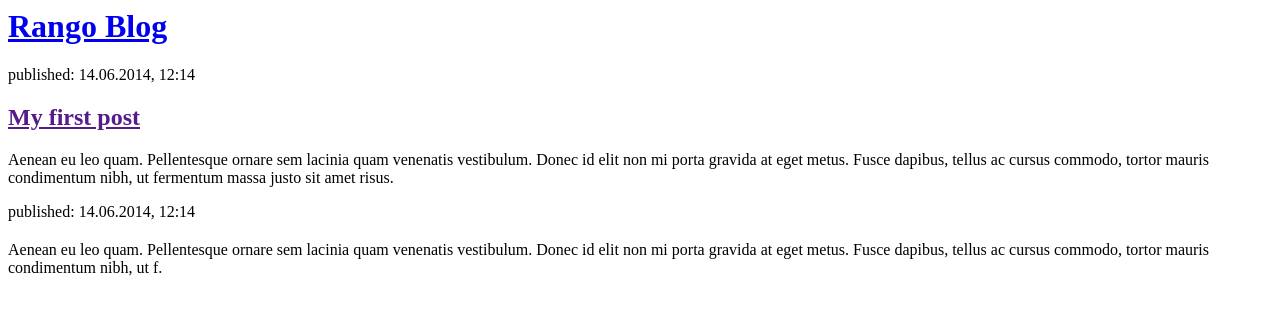
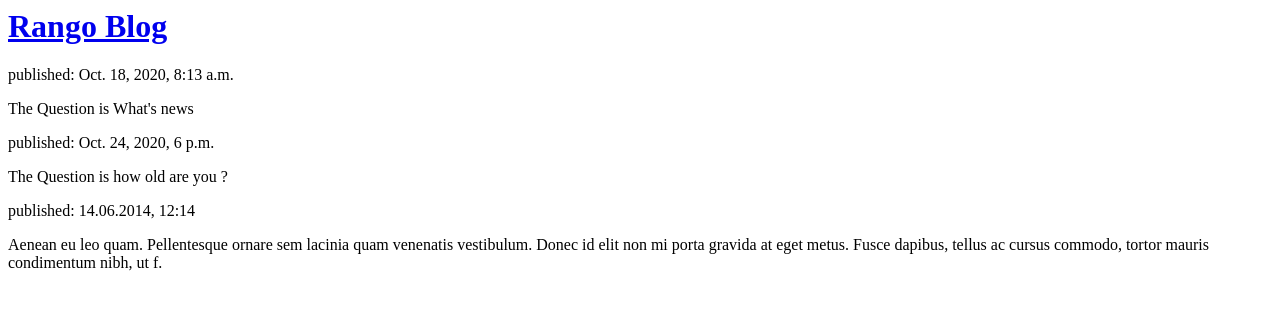
Before and after one commit to Vagif-sys/rango, a Django app: page / in a window 1280 px wide. Shown: the top 315 px of the page. Run offline with Django 3.2, Linux system fonts and the light colour scheme; data comes from the database, SQL or seed files in the repository.

Commit message:
Modified templates to display posts from database

```diff
--- a/rango_project/rango/templates/rango/home.html
+++ b/rango_project/rango/templates/rango/home.html
@@ -8,14 +8,14 @@
         </div>
 
         <div>
-            <p>published: 14.06.2014, 12:14</p>
-            <h2><a href="">My first post</a></h2>
-            <p>Aenean eu leo quam. Pellentesque ornare sem lacinia quam venenatis vestibulum. Donec id elit non mi porta gravida at eget metus. Fusce dapibus, tellus ac cursus commodo, tortor mauris condimentum nibh, ut fermentum massa justo sit amet risus.</p>
+            {%for post in posts %}
+            <p>published: {{post.pub_date}}</p>
+            <p>The Question  is {{post.question_text}}</p>
         </div>
-
+            {% endfor %}
         <div>
             <p>published: 14.06.2014, 12:14</p>
-            <h2><a href="">{{boldmessage}}</a></h2>
+
             <p>Aenean eu leo quam. Pellentesque ornare sem lacinia quam venenatis vestibulum. Donec id elit non mi porta gravida at eget metus. Fusce dapibus, tellus ac cursus commodo, tortor mauris condimentum nibh, ut f.</p>
         </div>
     </body>
--- a/rango_project/rango/views.py
+++ b/rango_project/rango/views.py
@@ -1,5 +1,7 @@
 from django.shortcuts import render
 from.models import Question
+from django.utils import timezone
 
 def home(request):
-    return render(request, "rango/home.html",{})
+    posts = Question.objects.filter(pub_date__lte=timezone.now()).order_by('pub_date')
+    return render(request, "rango/home.html",{'posts':posts})
```
Also changed, not shown: rango_project/rango/models.py (+7 -7 lines).
